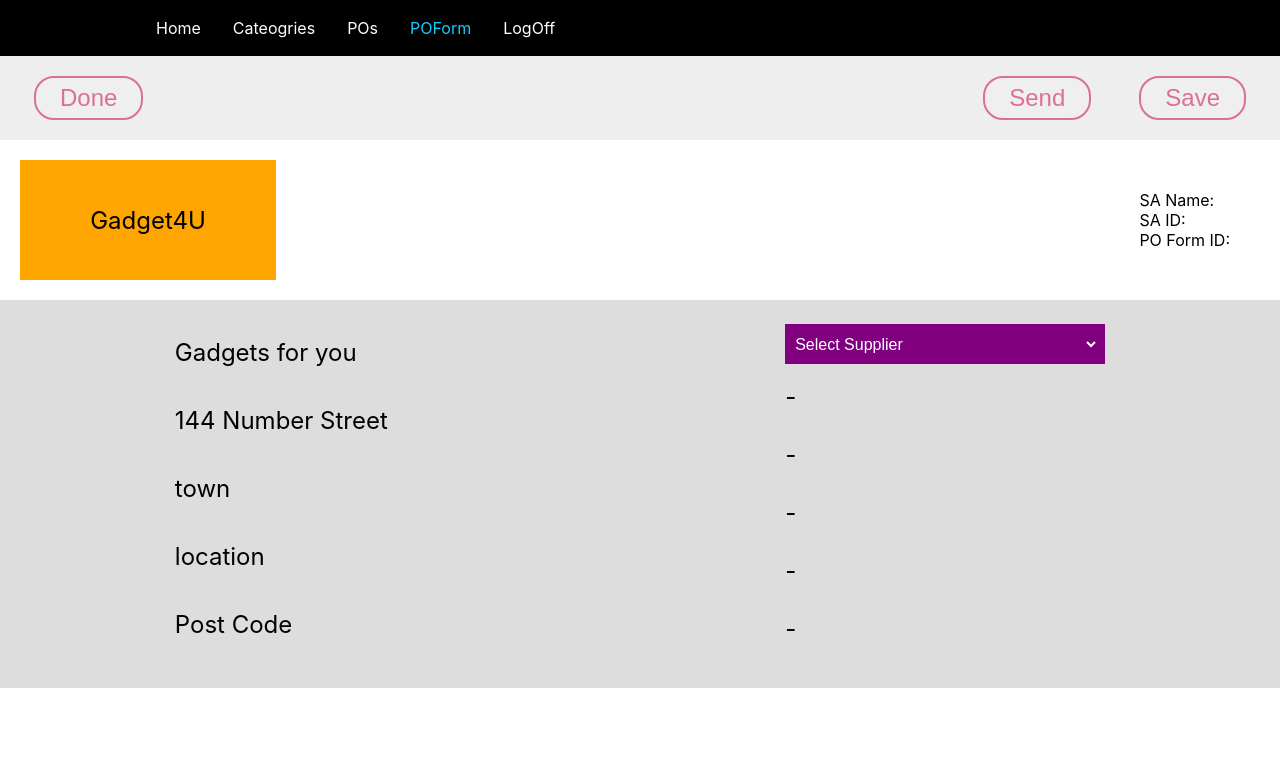
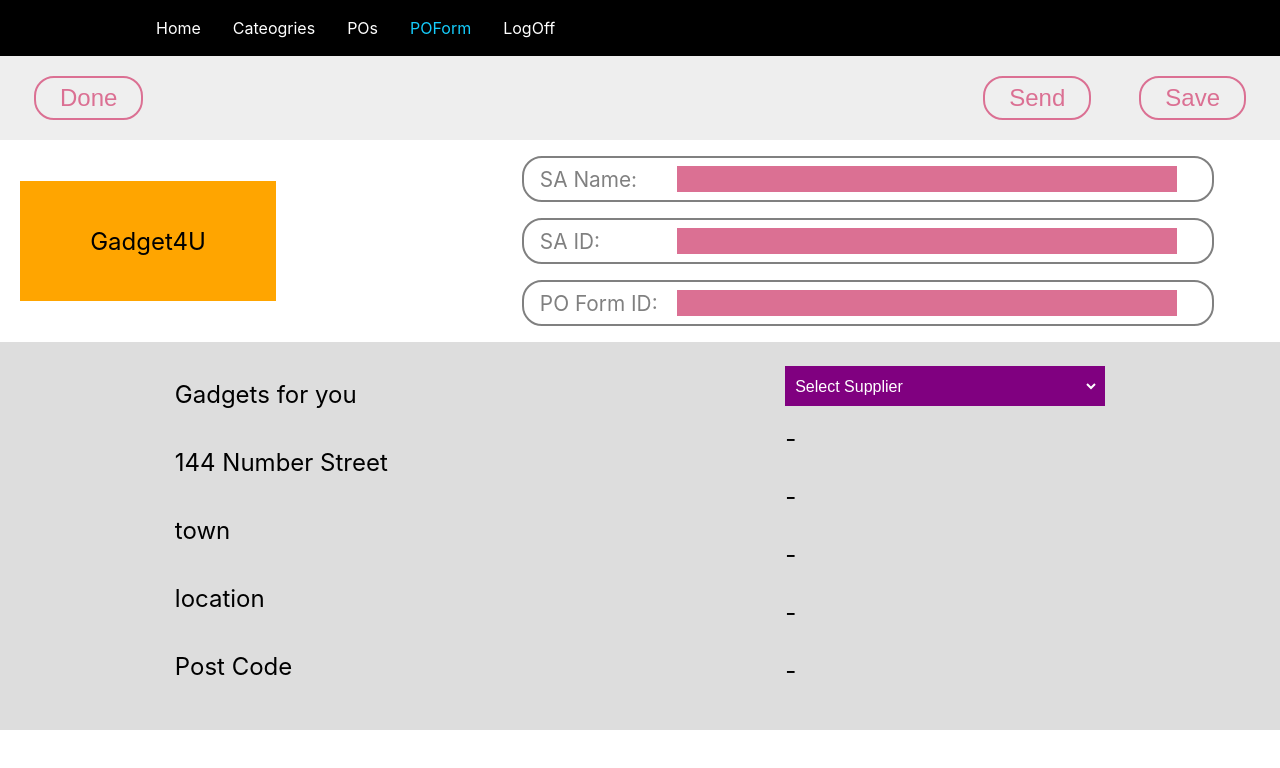
Before and after one commit to HachyCode/Group-Project-front-end, a React (Create React App) app: page /poForm in a window 1280 px wide. Shown: the top 768 px of the page. Built offline with nearby package versions, Linux system fonts and the light colour scheme.

Commit message:
Main PO form Info

```diff
--- a/src/Components/Logo/LogoCSS.js
+++ b/src/Components/Logo/LogoCSS.js
@@ -13,7 +13,9 @@ export const LogoPlace = styled.div`
 
     font-size: 1.5rem;
 
-    @media screen and (max-width: 1100px) {
-        font-size: 1.2rem;
+    @media screen and (max-width: 1000px) {
+        height: 30vh;
+        width: 50vw;
+        margin: 15px 0 0 0;
     }
 `;
--- a/src/Components/MainPoInfo/MainPoInfo.js
+++ b/src/Components/MainPoInfo/MainPoInfo.js
@@ -1,22 +1,22 @@
 import React from 'react'
-import {InfoBox, SaNameBox, SaIdBox, FormIdBox, Text, Input} from './MainPoInfoCSS'
+import {InfoBox, Box, Text, Input} from './MainPoInfoCSS'
 
 function MainPoInfo() {
     return (
         <div>
             <InfoBox>
-                <SaNameBox>
+                <Box>
                     <Text>SA Name: </Text>
                     <Input/>
-                </SaNameBox>
-                <SaIdBox>
+                </Box>
+                <Box>
                     <Text>SA ID: </Text>
                     <Input/>
-                </SaIdBox>
-                <FormIdBox>
+                </Box>
+                <Box>
                     <Text>PO Form ID: </Text>
                     <Input/>
-                </FormIdBox>
+                </Box>
             </InfoBox>
         </div>
     )
--- a/src/Components/MainPoInfo/MainPoInfoCSS.js
+++ b/src/Components/MainPoInfo/MainPoInfoCSS.js
@@ -1,25 +1,51 @@
 import styled from 'styled-components';
 
 export const InfoBox = styled.div`
-
+    width: auto;
+    height: auto;
 `;
 
-export const SaNameBox = styled.div`
+export const Box = styled.div`
+    border-radius: 20px;
+    border: 2px solid grey;
+    padding: 0.5em 1em;
+    margin: 1em;
 
-`;
+    display: flex;
+    justify-content: space-between;
+    align-items: center;
 
-export const SaIdBox = styled.div`
-
-`;
-
-export const FormIdBox = styled.div`
-
+    @media screen and (max-width: 1000px) {
+        display: flex;
+        flex-direction: column;
+        justify-content: center;
+        align-items: center;
+    }
 `;
 
 export const Text = styled.div`
+    font-size: 1.3rem;
+    color: grey;
 
+    @media screen and (max-width: 1000px) {
+        margin: 0 0 5px 0;
+    }
 `;
 
-export const Input = styled.div`
+export const Input = styled.input`
+    width: 25em;
+    padding: 2px 10px;
+    margin: 0 1em;
+    font-size: 1.2rem;
+    background: palevioletred;
+    border: transparent ;
 
+    @media screen and (max-width: 1000px) {
+        font-size: 1rem;
+    }
+
+    @media screen and (max-width: 500px) {
+        font-size: 1rem;
+        width: 15em;
+    }
 `;
--- a/src/Components/PoForm/PoFormCSS.js
+++ b/src/Components/PoForm/PoFormCSS.js
@@ -1,8 +1,16 @@
 import styled from 'styled-components';
 
 export const MainInfoBox = styled.div`
-display: flex;
-justify-content: space-between;
-align-items: center;
-padding: 0 50px 0 20px;
+    display: flex;
+    justify-content: space-between;
+    align-items: center;
+    padding: 0 50px 0 20px;
+
+    @media screen and (max-width: 1000px) {
+        display: flex;
+        flex-direction: column;
+        justify-content: center;
+        align-items: center;
+        padding: 0;
+    }
 `;
```
Also changed, not shown: src/Components/ThreeButtons/ThreeButtonsCSS.js (indentation only).
